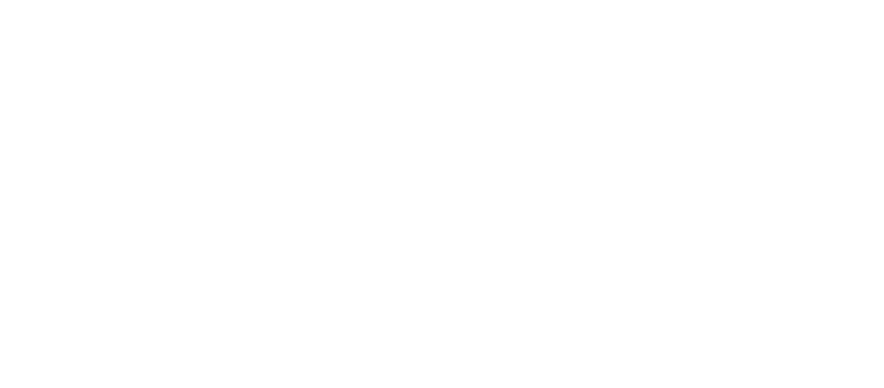
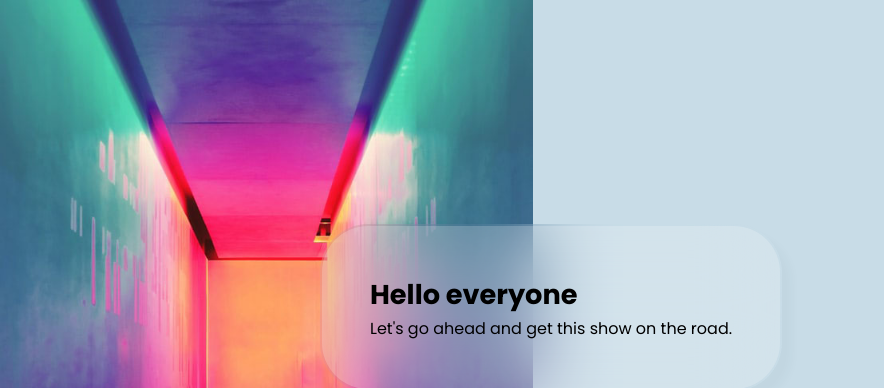
Before and after one commit to RVCC-IDMX/glassmorphism-jessica-nagar, a website built with Parcel: page src/index.html in a window 1280 px wide. Shown: the top 388 px of the page, without its empty margins (0-884 px from the left). Built offline with nearby package versions, Linux system fonts and the light colour scheme.

Commit message:
completed project

```diff
--- a/package.json
+++ b/package.json
@@ -10,6 +10,6 @@
   "devDependencies": {
     "@parcel/transformer-sass": "^2.3.2",
     "parcel": "^2.3.2",
-    "sass": "^1.49.8"
+    "sass": "^1.50.0"
   }
 }
--- a/src/index.html
+++ b/src/index.html
@@ -12,7 +12,15 @@
 
 <body>
 
+  <img src="abstract.jpg" alt="abstract background">
+  <div class="circle"></div>
 
+  <div class="container" id="glass">
+    <h2 class="seq">Hello everyone</h2>
+    <p class="seq">Let's go ahead and get this show on the road.</p>
+  </div>
+
+  <h1>Glassmorphism Realized</h1>
 
 <!-- Put HTML code before these script tags -->
   <script src='https://cdnjs.cloudflare.com/ajax/libs/gsap/3.6.1/gsap.min.js'  defer></script>
--- a/src/scss/base/_typography.scss
+++ b/src/scss/base/_typography.scss
@@ -1 +1,6 @@
 /* typography */
+
+@font-face {
+    font-family: Poppins;
+    src: url(/src/fonts/poppins-vf-wght.ttf);
+}
--- a/src/scss/main.scss
+++ b/src/scss/main.scss
@@ -2,3 +2,50 @@
 @use "./base/reset";
 @use './base/typography' as type;
 @use "./pages/home";
+
+body {
+    background: rgb(200, 220, 231);
+    color: black;
+    font-family: 'Poppins';
+    margin: 0;
+    padding: 14em 14em 14em 20em;
+}
+
+img {
+    position: absolute;
+    z-index: -2;
+    height: 100vh;
+    top: 0;
+    left: 0;
+}
+
+.container {
+    display: inline-block;
+    background: rgba(255,255,255, 0.2);
+    padding: 3em;
+    border-radius: 3em;
+    position: relative;
+    z-index: 1;
+    backdrop-filter: blur(40px);
+    border: solid 2px transparent;
+    background-clip: padding-box;
+    box-shadow: 10px 10px 10px rgba(46, 54, 68, 0.03);
+
+    h2 {
+        font-size: 1.7em;
+    }
+
+    h1, h2 {
+        margin: 0;
+        font-weight: bold;
+    }
+
+    p {
+        margin: 0;
+    }
+}
+
+h1 {
+    font-size: 4em;
+    clip-path: inset(0 0 0 0);
+}
```
Also changed, not shown: 1 other file.
